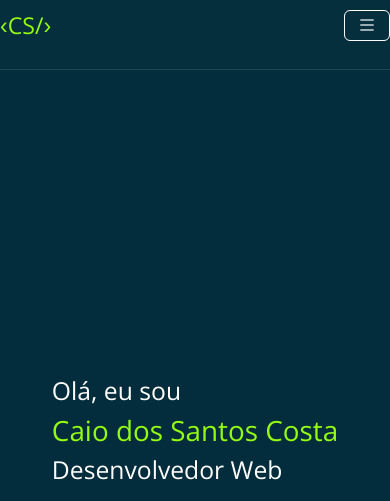
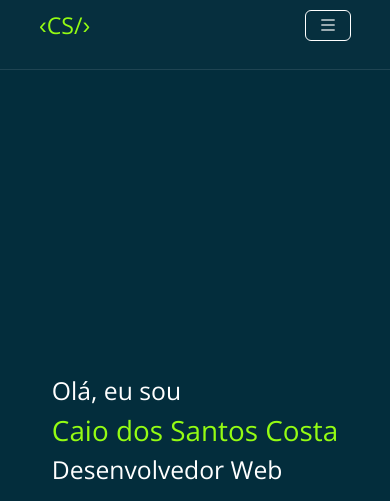
Before and after one commit to caiocostta/Portifolio, a website: page Index.html in a window 390 px wide. Shown: the top 501 px of the page. Drawn offline with nearby package versions, Linux system fonts and the light colour scheme.

Commit message:
Finalizando menu mobile

```diff
--- a/Assets/css/Style.css
+++ b/Assets/css/Style.css
@@ -32,6 +32,9 @@ header{
     background-color: #062F3E;
     border-bottom: 1px solid rgba(255, 255, 255, 0.1);
 }
+header .container-fluid{
+    max-width: 80%;
+}
 .text-green{
     color: #94FC13;
 }
@@ -45,10 +48,6 @@ header{
 }
 .text-white:hover{
     color: #94FC13 !important;
-}
-
-@keyframes headerVisibility {
-
 }
 
 .btn-outline-info{
--- a/Index.html
+++ b/Index.html
@@ -11,7 +11,7 @@
     </head>
     <body>
         <header>
-            <nav class="container navbar navbar-expand-lg">
+            <nav class="container-fluid navbar navbar-expand-lg">
                   <a class="navbar-title fs-3 me-2 text-green" href="#">‹CS/›</a>
                   <button style="border-color: #fff;" class="navbar-toggler text-white" type="button" data-bs-toggle="collapse" data-bs-target="#navbarNav" aria-controls="navbarNav" aria-expanded="false" aria-label="Toggle navigation">
                     <i class="bi bi-list text-white"></i>
```
